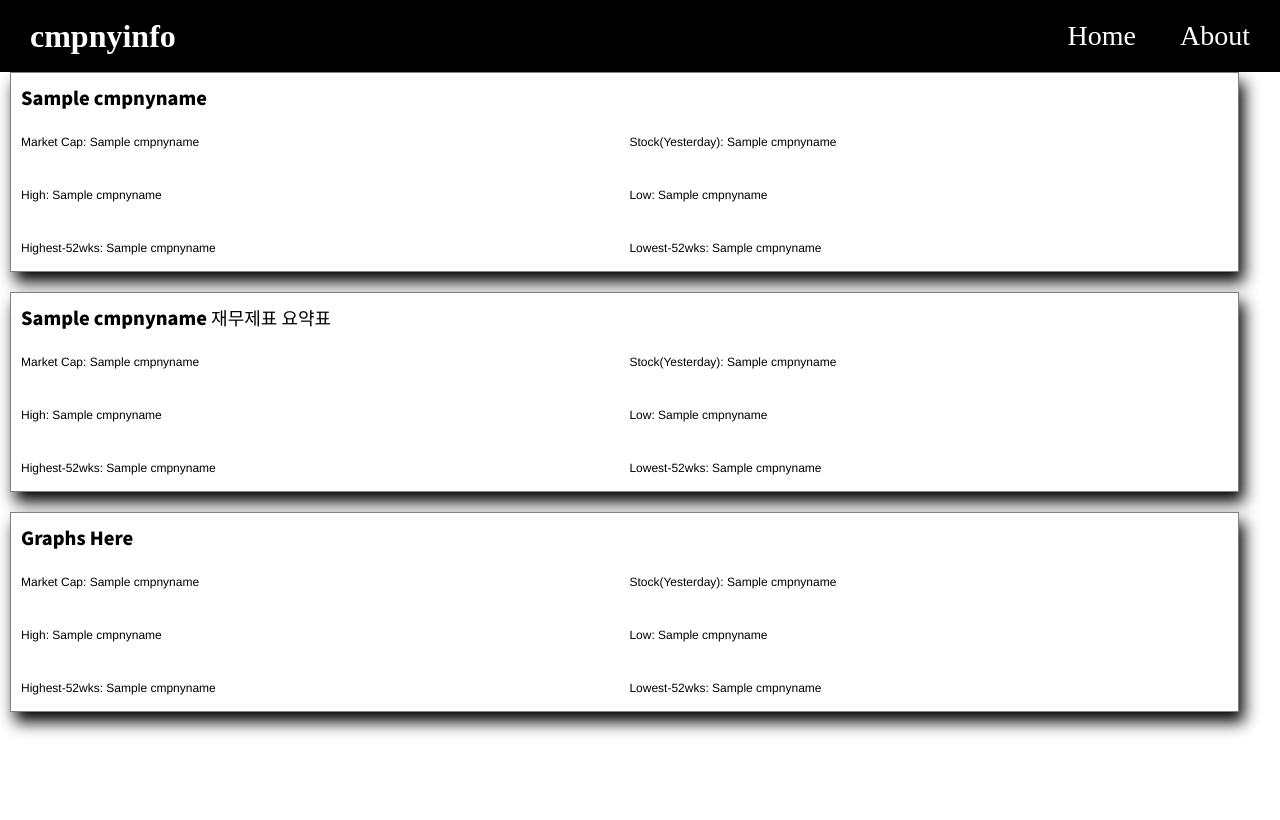
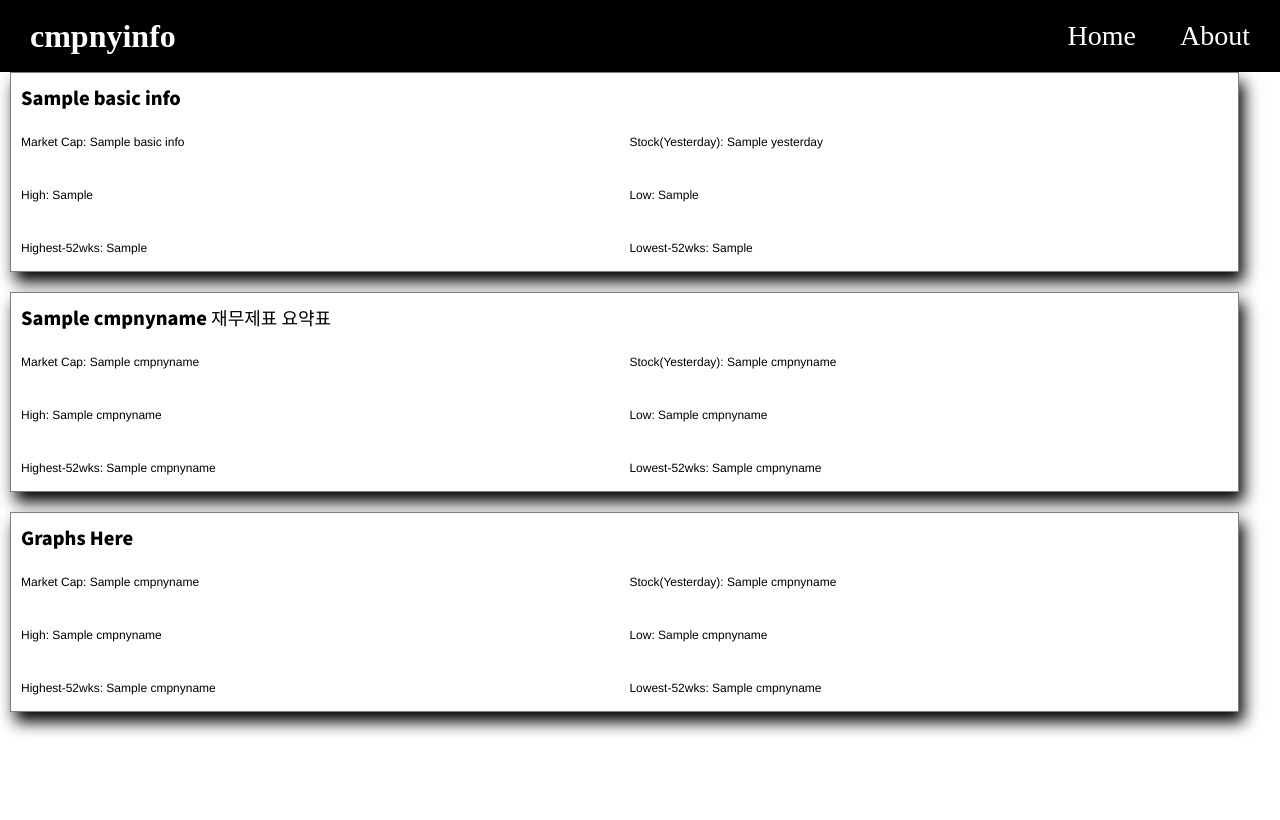
Before and after one commit to kmsrogerkim/DJANGO-cmpnyinfo, a Django app: template UI/templates/cmpny.html in a window 1280 px wide. Run offline with Django 5.2, Linux system fonts and the light colour scheme; the template is opened without the code that fills it: most values are stand-ins (such as "Sample title", 1, 10 or a date in 2020); parts of the project's set-up code (start-up, migrations or seed data) failed here and were passed over; some libraries are stand-ins or nearby versions.

Commit message:
Done feature: basic API feature

```diff
--- a/UI/templates/cmpny.html
+++ b/UI/templates/cmpny.html
@@ -15,14 +15,14 @@
     <body>
         <div class="home">
             <div class="intro-box">
-                <h1 class="title">{{cmpnyname}}</h1>
+                <h1 class="title">{{basic_info.cmpnyname}}</h1>
                 <div class="info-box">
-                    <a class="info-item">Market Cap: {{cmpnyname}}</a>
-                    <a class="info-item">Stock(Yesterday): {{cmpnyname}}</a>
-                    <a class="info-item">High: {{cmpnyname}}</a>
-                    <a class="info-item">Low: {{cmpnyname}}</a>
-                    <a class="info-item">Highest-52wks: {{cmpnyname}}</a>
-                    <a class="info-item">Lowest-52wks: {{cmpnyname}}</a>
+                    <a class="info-item">Market Cap: {{basic_info.cmpnyname}}</a>
+                    <a class="info-item">Stock(Yesterday): {{basic_info.Yesterday}}</a>
+                    <a class="info-item">High: {{basic_info.Y_high}}</a>
+                    <a class="info-item">Low: {{basic_info.Y_low}}</a>
+                    <a class="info-item">Highest-52wks: {{basic_info.F_high}}</a>
+                    <a class="info-item">Lowest-52wks: {{basic_info.F_low}}</a>
                 </div>
             </div>
             <div class="intro-box">
```
Also changed, not shown: API/views.py (+9 -8 lines), UI/views.py (+3 -5 lines).
